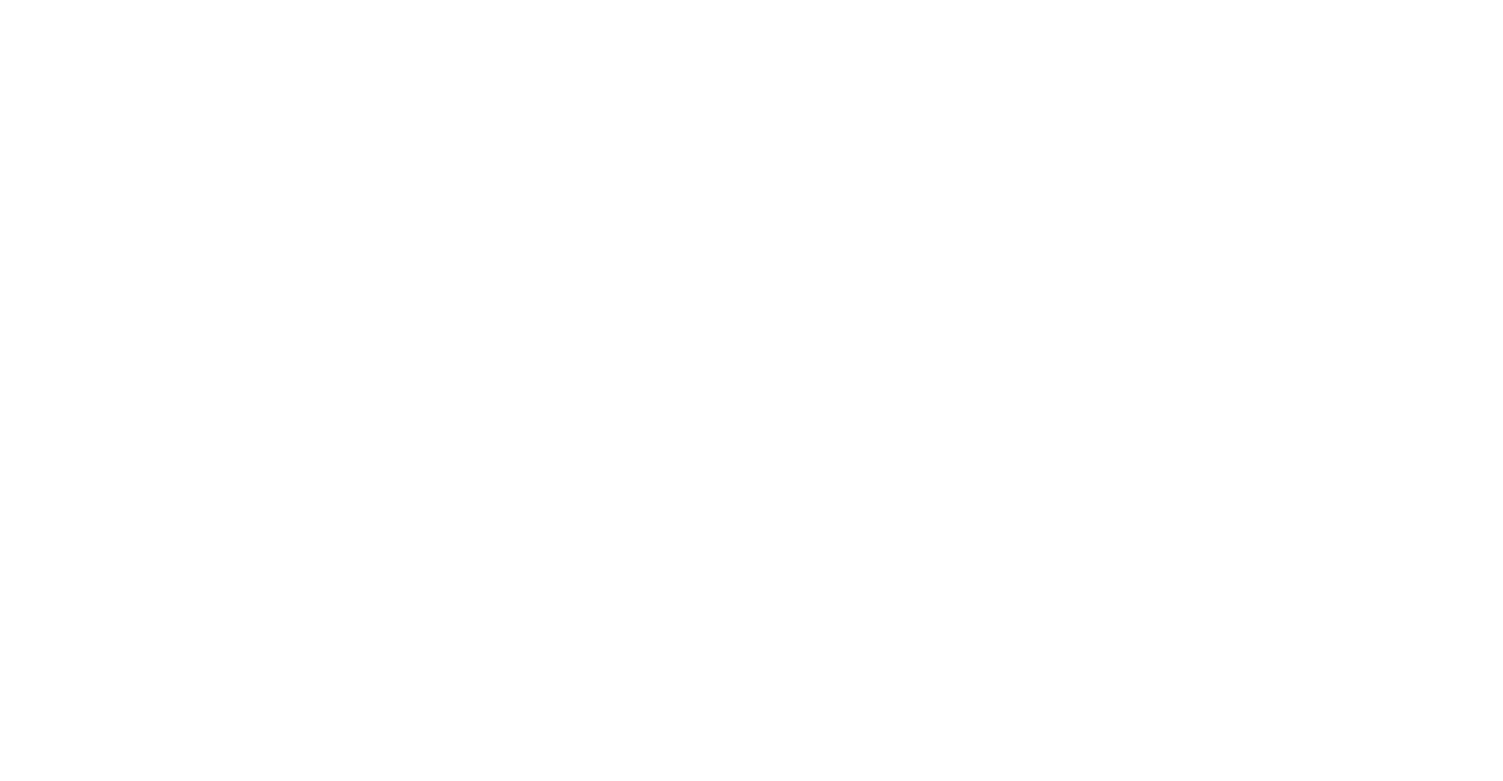
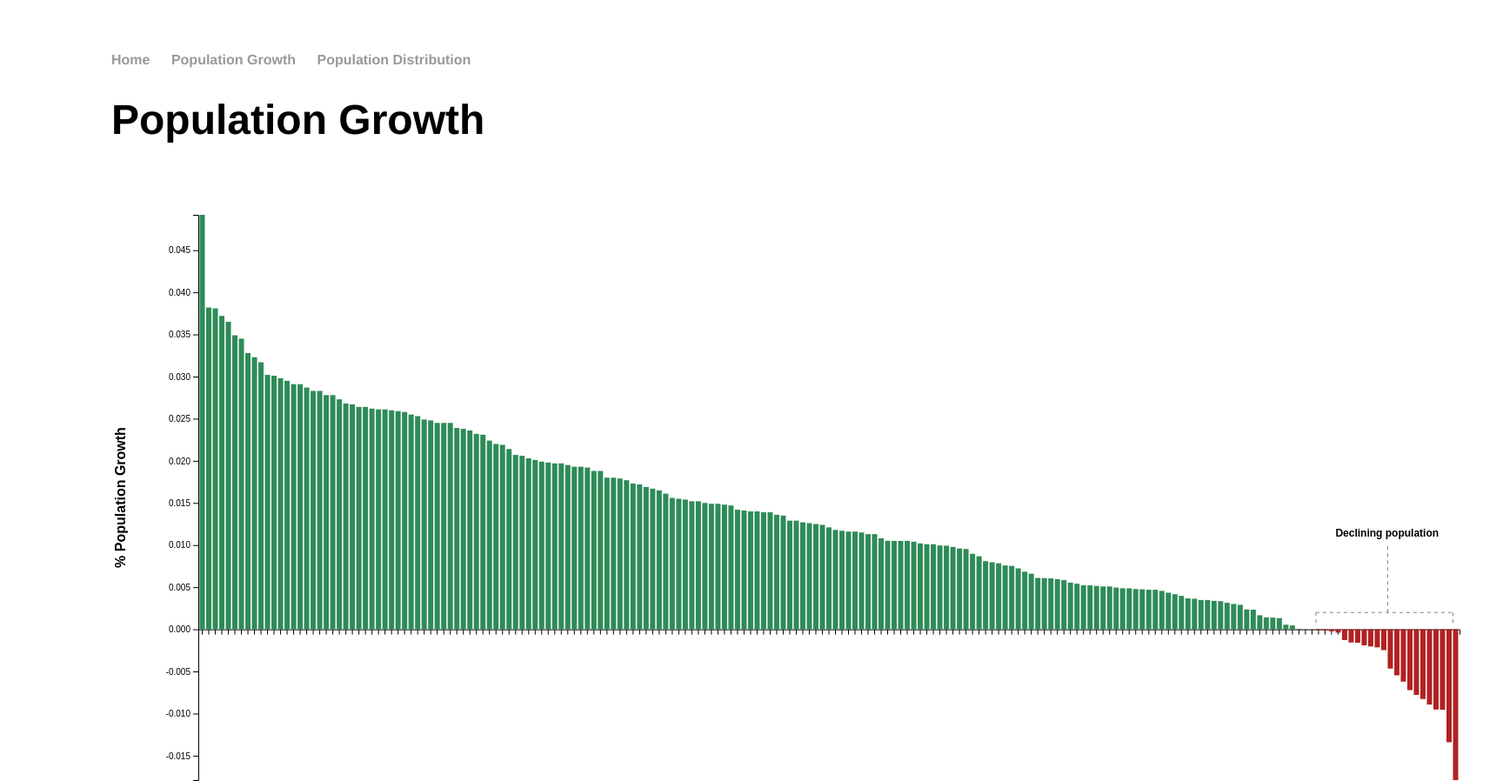
Before and after one commit to CoreyShih/CoreyShih.github.io, a plain HTML site: page gapminder/growth.html in a window 1280 px wide. Shown: the top 898 px of the page at 87% size, 1728 px wide, since content can reach past the window. Before the commit the page ends 800 px from the top, so only its background shows below. Drawn offline with nearby package versions, Linux system fonts and the light colour scheme.

Commit message:
added chart to growth.html

```diff
--- a/gapminder/growth.html
+++ b/gapminder/growth.html
@@ -0,0 +1,156 @@
+<!DOCTYPE html>
+<html>
+<head>
+    <title>World Population Analysis</title>
+    <link rel="stylesheet" type="text/css" href="style.css">
+    <script src="https://d3js.org/d3.v4.js"></script>
+</head>
+<body>
+    <nav>
+        <ul>
+            <li><a href="index.html">Home</a></li>
+            <li><a href="growth.html">Population Growth</a></li>
+            <li><a href="dist.html">Population Distribution</a></li>
+        </ul>
+    </nav>
+    <h1>Population Growth</h1>
+    <div id="my_dataviz"></div>
+    <footer>
+        <ul>
+            <li>Data courtesy of <a href="https://www.gapminder.org/">Gapminder</a></li>
+            <li>Site created by Corey Shih</li>
+        </ul>
+    </footer>
+    <script>
+        var margin = {top: 50, right: 50, bottom: 100, left: 100},
+            width = 1600 - margin.left - margin.right,
+            height = 800 - margin.top - margin.bottom;
+
+        var svg = d3.select("#my_dataviz")
+            .append("svg")
+                .attr("width", width + margin.left + margin.right)
+                .attr("height", height + margin.top + margin.bottom)
+            .append("g")
+                .attr("transform", "translate(" + margin.left + "," + margin.top + ")");
+
+        d3.csv("https://raw.githubusercontent.com/CoreyShih/CoreyShih.github.io/master/gapminder/data/2018_population_growth.csv", function(data) {
+
+            data.sort(function(b, a) {
+                return +a['2018'] - +b['2018'];
+            });
+
+            var y = d3.scaleLinear()
+                .domain([d3.min(data, function(d) { return +d['2018']; }), d3.max(data, function(d) { return +d['2018']; })])
+                .range([height, 0]);
+            svg.append("g")
+                .call(d3.axisLeft(y));
+            svg.append("text")
+                .attr("transform", "rotate(-90)")
+                .attr("y", 0 - margin.left)
+                .attr("x",0 - (height / 2))
+                .attr("dy", "1em")
+                .style("text-anchor", "middle")
+                .style("font-family", "arial")
+                .style("font-weight", "bold")
+                .text("% Population Growth");
+
+            var x = d3.scaleBand()
+                .range([0, width])
+                .domain(data.map(function(d) { return d.country; }))
+                .padding(0.2);
+            svg.append("g")
+                .attr("transform", "translate(0," + y(0) + ")")
+                .call(d3.axisBottom(x))
+                .selectAll("text").remove();
+            svg.append("text")
+                .attr("transform", "translate(" + (width/2) + " ," + (height + margin.top + 20) + ")")
+                .style("text-anchor", "middle")
+                .style("font-family", "arial")
+                .style("font-weight", "bold")
+                .text("Country");
+
+            var bars = svg.selectAll(".bar")
+                .data(data)
+                .enter()
+                .append("rect")
+                    .attr("x", function(d) { return x(d.country); })
+                    .attr("y", function(d) { return y(0); })
+                    .attr("width", x.bandwidth())
+                    .attr("height", function(d) { return 0; })
+                    .attr("fill", function(d) { return +d['2018'] > 0 ? "SeaGreen" : "FireBrick" });
+
+            svg.selectAll("rect")
+                .transition()
+                .duration(2000)
+                .attr("y", function(d) { return y(Math.max(0, +d['2018'])); })
+                .attr("height", function(d) { return Math.abs(y(+d['2018']) - y(0)); })
+                .delay(300);
+
+            svg.append("line")
+                .attr("x1", x("Ukraine"))
+                .attr("x2", x("Ukraine"))
+                .attr("y1", y(0.002))
+                .attr("y2", y(0.01))
+                .attr("stroke", "grey")
+                .attr("stroke-dasharray", "4");
+            svg.append("line")
+                .attr("x1", x("Cuba"))
+                .attr("x2", x("Venezuela"))
+                .attr("y1", y(0.002))
+                .attr("y2", y(0.002))
+                .attr("stroke", "grey")
+                .attr("stroke-dasharray", "4");
+            svg.append("line")
+                .attr("x1", x("Venezuela"))
+                .attr("x2", x("Venezuela"))
+                .attr("y1", y(0.002))
+                .attr("y2", y(0.0005))
+                .attr("stroke", "grey")
+                .attr("stroke-dasharray", "4");
+            svg.append("line")
+                .attr("x1", x("Cuba"))
+                .attr("x2", x("Cuba"))
+                .attr("y1", y(0.002))
+                .attr("y2", y(0.0005))
+                .attr("stroke", "grey")
+                .attr("stroke-dasharray", "4");
+            svg.append("text")
+                .attr("x", x("Georgia"))
+                .attr("y", y(0.011))
+                .text("Declining population")
+                .style("font-family", "arial")
+                .style("font-weight", "bold")
+                .style("font-size", "12px");
+
+            var tooltip = d3.select("#my_dataviz")
+                .append("div")
+                .style("opacity", 0)
+                .attr("class", "tooltip")
+                .style("position", "absolute")
+                .style("background-color", "black")
+                .style("color", "white")
+                .style("border-radius", "5px")
+                .style("padding", "10px");
+
+            bars.on("mouseover", function(d) {
+                    d3.select(this)
+                        .attr("fill", "DarkOrange");
+                    tooltip.html(d.country + ": " + d['2018'])
+                        .style("left", (d3.event.pageX) + "px")
+                        .style("top", (d3.event.pageY) + "px");
+                    tooltip.transition()
+                        .duration(200)
+                        .style("opacity", 1);
+                })
+                .on("mouseout", function(d) {
+                    d3.select(this)
+                        .attr("fill", function(d) { return +d['2018'] > 0 ? "SeaGreen" : "FireBrick" });
+                    tooltip.transition()
+                        .duration(500)
+                        .style("opacity", 0);
+                });
+
+        });
+    </script>
+</body>
+</html>
--- a/gapminder/style.css
+++ b/gapminder/style.css
@@ -1,6 +1,6 @@
 body {
     margin: 60px auto;
-    width: 70%;
+    width: 80%;
 }
 nav ul, footer ul {
     font-family:'Helvetica', 'Arial', 'Sans-Serif';
```
